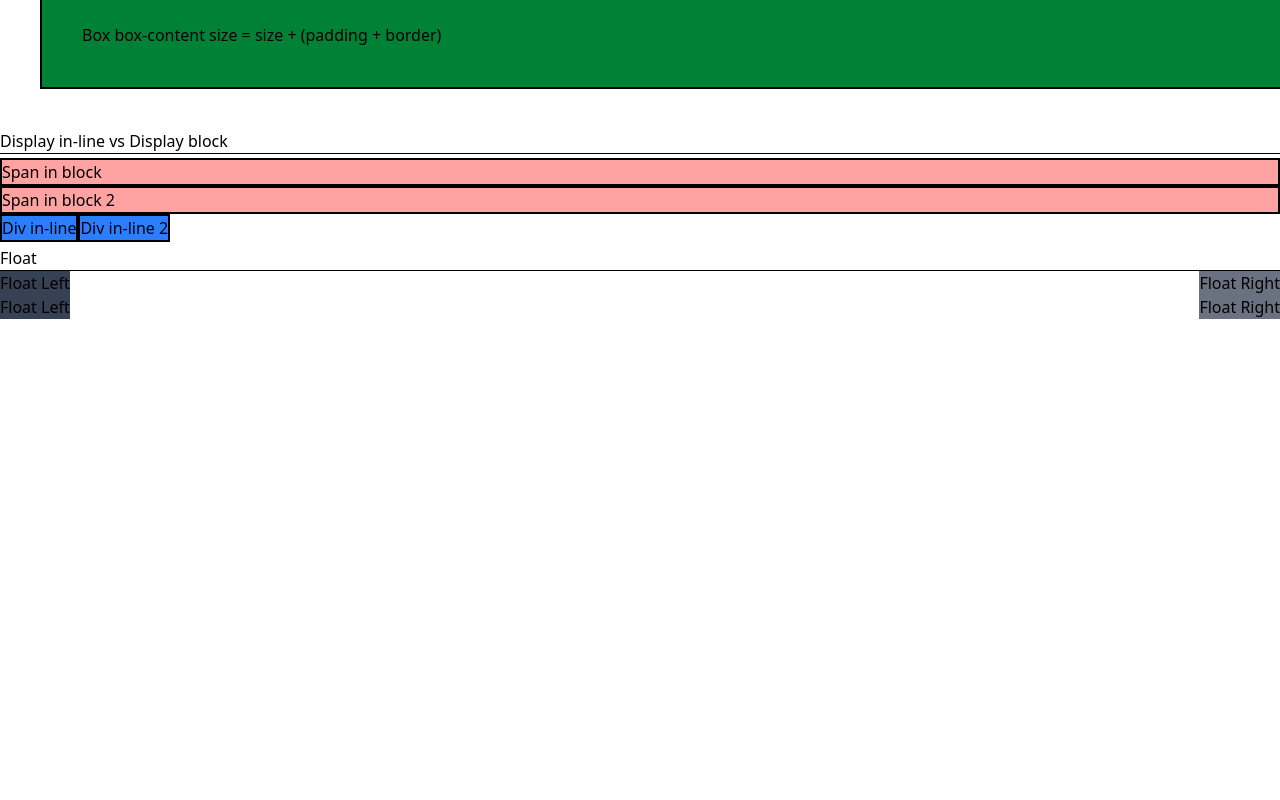
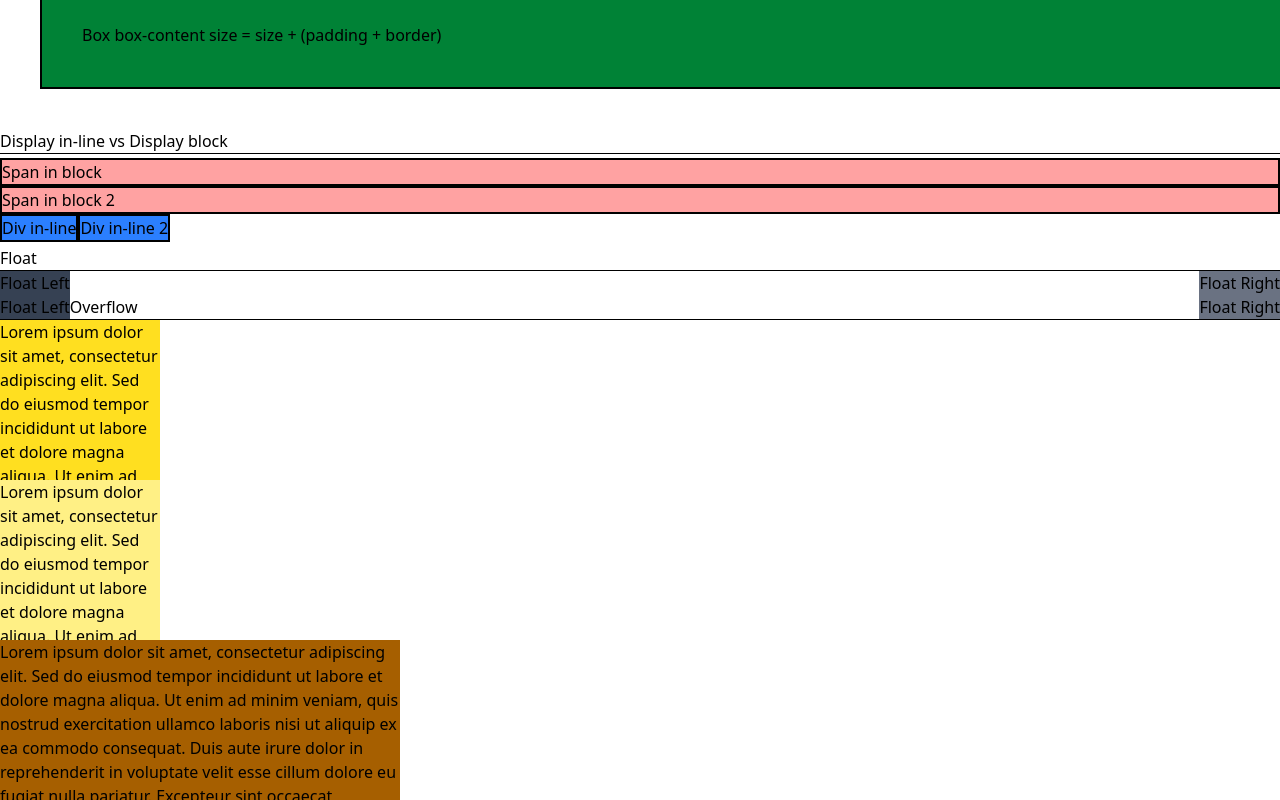
Before and after one commit to DiegoRenan/tailwind-css-templates, a React (Vite) app in the folder layout/: page / in a window 1280 px wide. Shown: the part 425-1225 px from the top of the page. Before the commit the page ends 800 px from the top, so only its background shows below. Built offline with nearby package versions, Linux system fonts and the light colour scheme.

Commit message:
overflow

```diff
--- a/layout/src/App.jsx
+++ b/layout/src/App.jsx
@@ -42,6 +42,22 @@
       <div className="bg-gray-500 float-right">Float Right</div>
       <div className="bg-gray-700 float-left">Float Left</div>
 
+      <h2>Overflow</h2>
+      <hr />
+
+      <div className="w-40 h-40 bg-yellow-300 overflow-auto">
+        <p>
+          Lorem ipsum dolor sit amet, consectetur adipiscing elit. Sed do eiusmod tempor incididunt ut labore et dolore magna aliqua. Ut enim ad minim veniam, quis nostrud exercitation ullamco laboris nisi ut aliquip ex ea commodo consequat. Duis aute irure dolor in reprehenderit in voluptate velit esse cillum dolore eu fugiat nulla pariatur. Excepteur sint occaecat cupidatat non proident, sunt in culpa qui officia deserunt mollit anim id est laborum.
+        </p>
+      </div>
+
+      <div className="w-40 h-40 overflow-y-auto bg-yellow-200">
+        Lorem ipsum dolor sit amet, consectetur adipiscing elit. Sed do eiusmod tempor incididunt ut labore et dolore magna aliqua. Ut enim ad minim veniam, quis nostrud exercitation ullamco laboris nisi ut aliquip ex ea commodo consequat. Duis aute irure dolor in reprehenderit in voluptate velit esse cillum dolore eu fugiat nulla pariatur. Excepteur sint occaecat cupidatat non proident, sunt in culpa qui officia deserunt mollit anim id est laborum.
+      </div>
+
+      <div className="w-100 h-40 overflow-auto bg-yellow-700">
+        Lorem ipsum dolor sit amet, consectetur adipiscing elit. Sed do eiusmod tempor incididunt ut labore et dolore magna aliqua. Ut enim ad minim veniam, quis nostrud exercitation ullamco laboris nisi ut aliquip ex ea commodo consequat. Duis aute irure dolor in reprehenderit in voluptate velit esse cillum dolore eu fugiat nulla pariatur. Excepteur sint occaecat cupidatat non proident, sunt in culpa qui officia deserunt mollit anim id est laborum.
+      </div>
     </>
   )
 }
```
Lines whose indentation alone changed are shown as unchanged.
